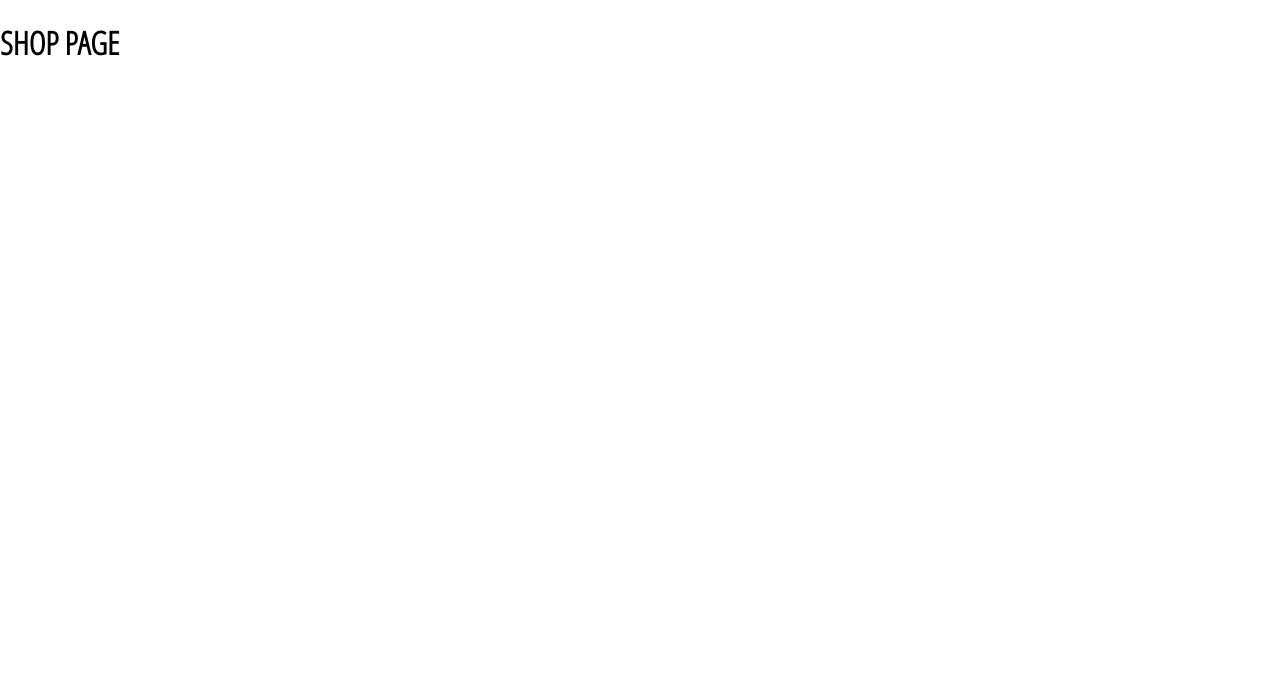
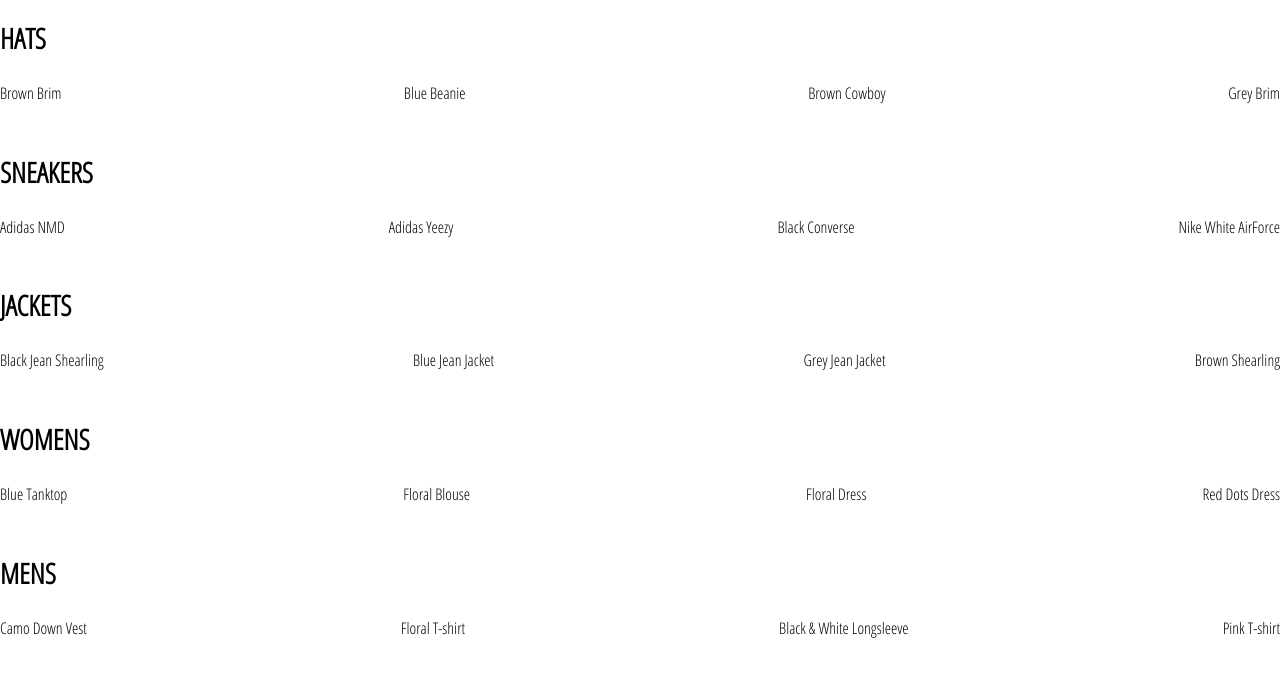
Before and after one commit to arthurfurman/crwn-clothing, a React (Create React App) app: page /shop in a window 1280 px wide. Shown: the top 676 px of the page. Built offline with nearby package versions, Linux system fonts and the light colour scheme.

Commit message:
add collection preview in the shop page

```diff
--- /dev/null
+++ b/src/components/collection-preview/collection-preview.component.jsx
@@ -0,0 +1,16 @@
+import React from "react";
+
+import "./collection-preview.styles.scss";
+
+const CollectionPreview = ({ title, items }) => (
+  <div className="collection-preview">
+    <h1 className="title">{title.toUpperCase()}</h1>
+    <div className="preview">
+      {items.slice(0, 4).map((item) => (
+        <div key={item.id}>{item.name}</div>
+      ))}
+    </div>
+  </div>
+);
+
+export default CollectionPreview;
--- /dev/null
+++ b/src/components/collection-preview/collection-preview.styles.scss
@@ -0,0 +1,15 @@
+.collection-preview {
+    display: flex;
+    flex-direction: column;
+    margin-bottom: 30px;
+
+    .title {
+      font-size: 28px;
+      margin-bottom: 25px;
+    }
+
+    .preview {
+      display: flex;
+      justify-content: space-between;
+    }
+  }
--- a/src/pages/shop/shop.component.jsx
+++ b/src/pages/shop/shop.component.jsx
@@ -1,5 +1,6 @@
 import React from "react";
 
+import CollectionPreview from "../../components/collection-preview/collection-preview.component";
 import SHOP_DATA from "./shop.data.js";
 
 class ShopPage extends React.Component {
@@ -7,12 +8,19 @@
     super(props);
 
     this.state = {
-      collections: SHOP_DATA,
+      collections: SHOP_DATA
     };
   }
 
   render() {
-    return <h1>SHOP PAGE</h1>;
+    const collections = this.state.collections;
+    return (
+        <div>
+            {collections.map(({id, ...collectionProps}) => (
+                <CollectionPreview key={id} {...collectionProps}/>
+            ))}
+        </div>
+    );
   }
 }
 
```
